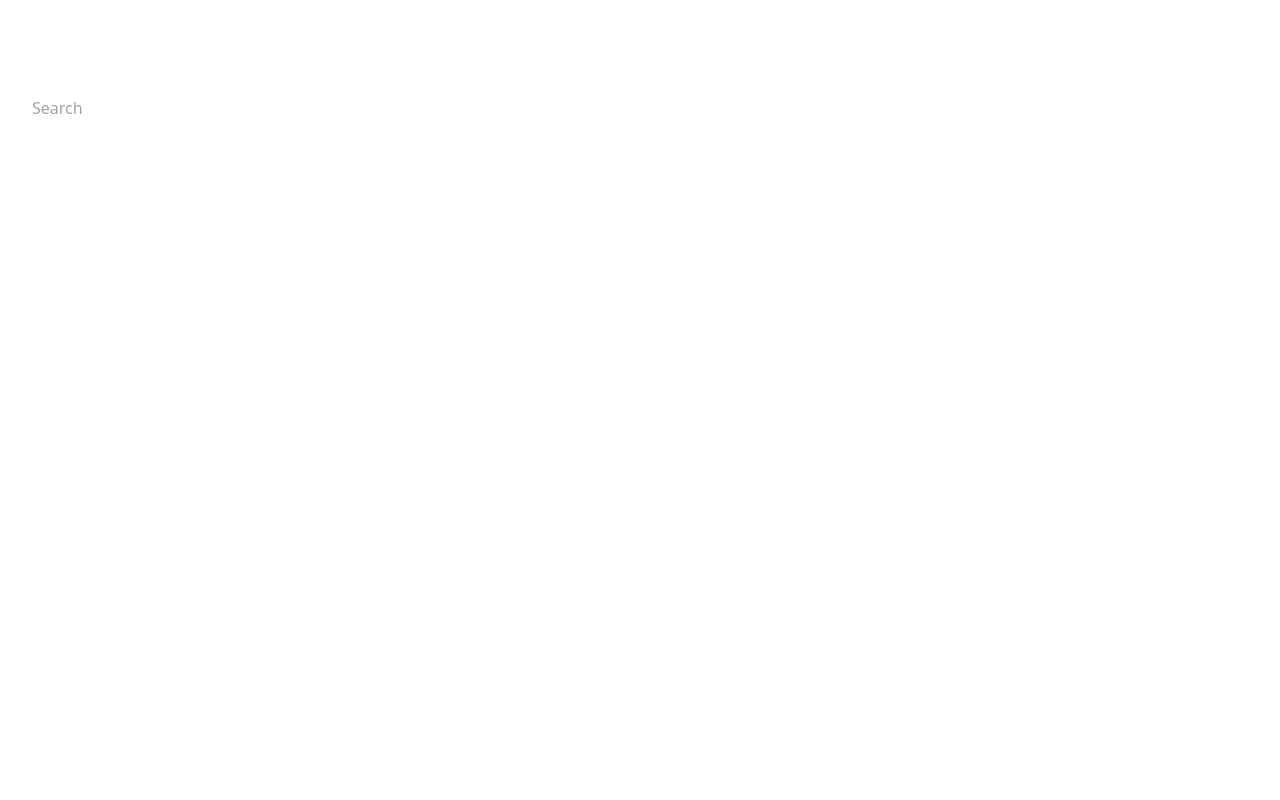
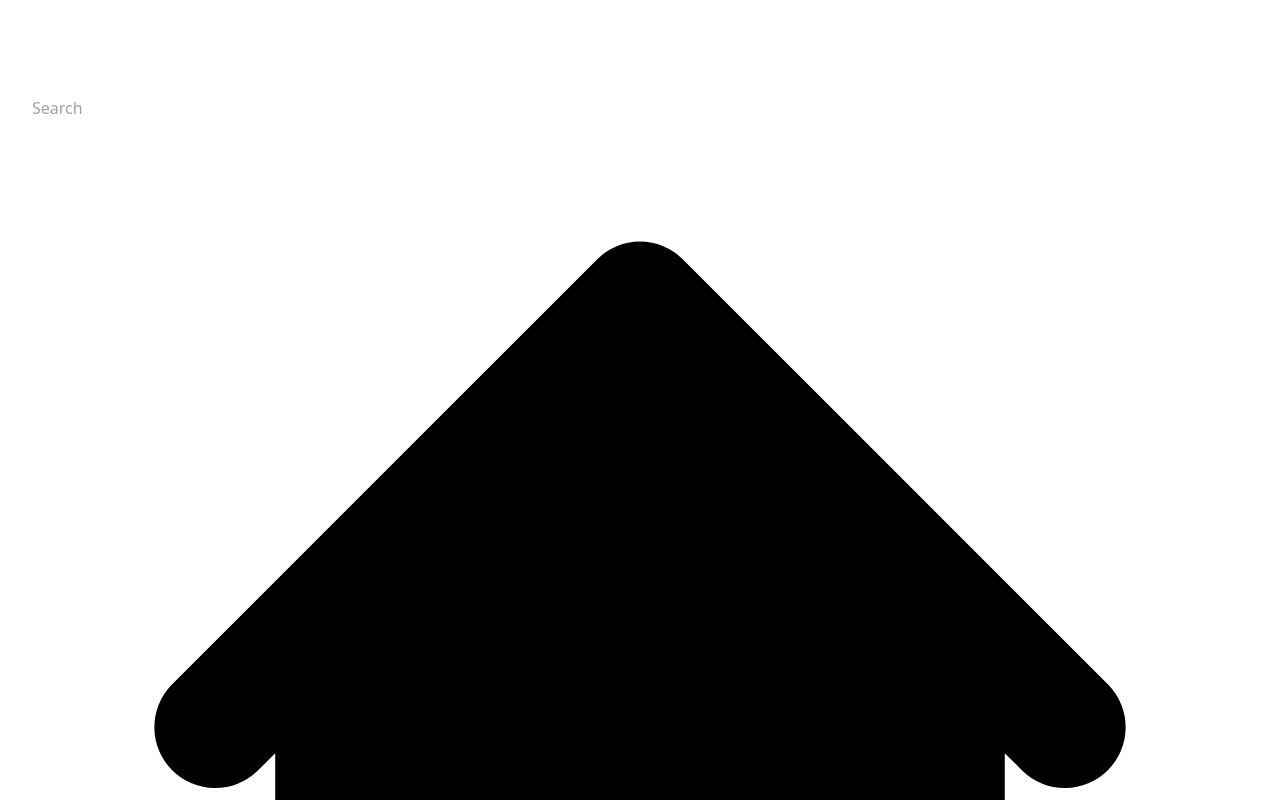
Before and after one commit to masete/upgraded-system, a Next.js app: page / in a window 1280 px wide. Shown: the part 1120-1920 px from the top of the page. Before the commit the page ends 1240 px from the top, so only its background shows below. Built offline with nearby package versions, Linux system fonts and the light colour scheme.

Commit message:
added the home icon

```diff
--- a/components/Header.js
+++ b/components/Header.js
@@ -2,6 +2,7 @@ import React from 'react';
 import Image from 'next/image';
 import {SearchIcon,
         PlusCircleIcon, HeartIcon, PaperAirplaneIcon, MenuIcon,} from "@heroicons/react/outline";
+import {HomeIcon} from "@heroicons/react/solid";
 
 // import { BeakerIcon } from '@heroicons/react/24/solid'
 const Header = () => {
@@ -41,6 +42,10 @@ const Header = () => {
 
 
         {/* Right */}
+
+        <div>
+          <HomeIcon className='h-10 w-10' />
+        </div>
         </div>
 
 
```
